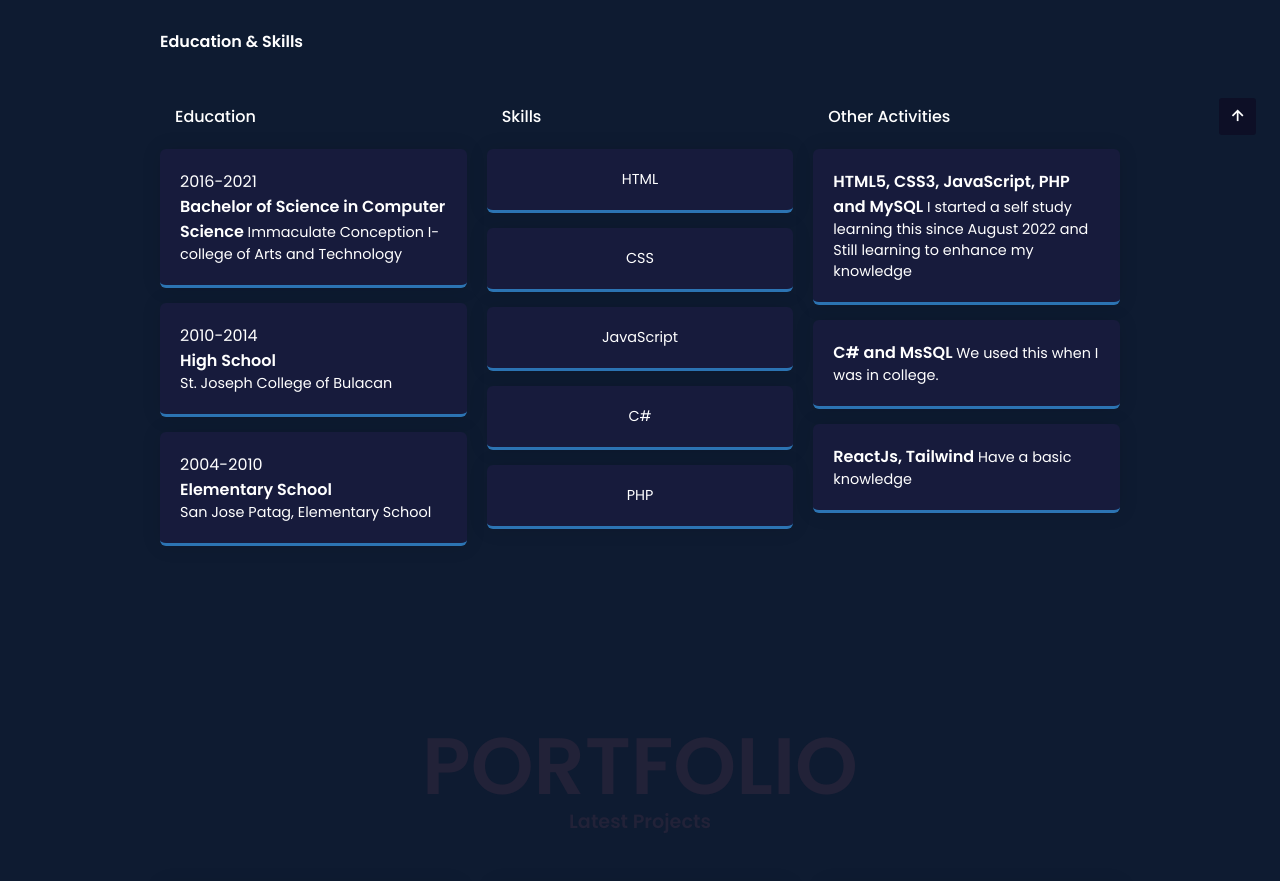
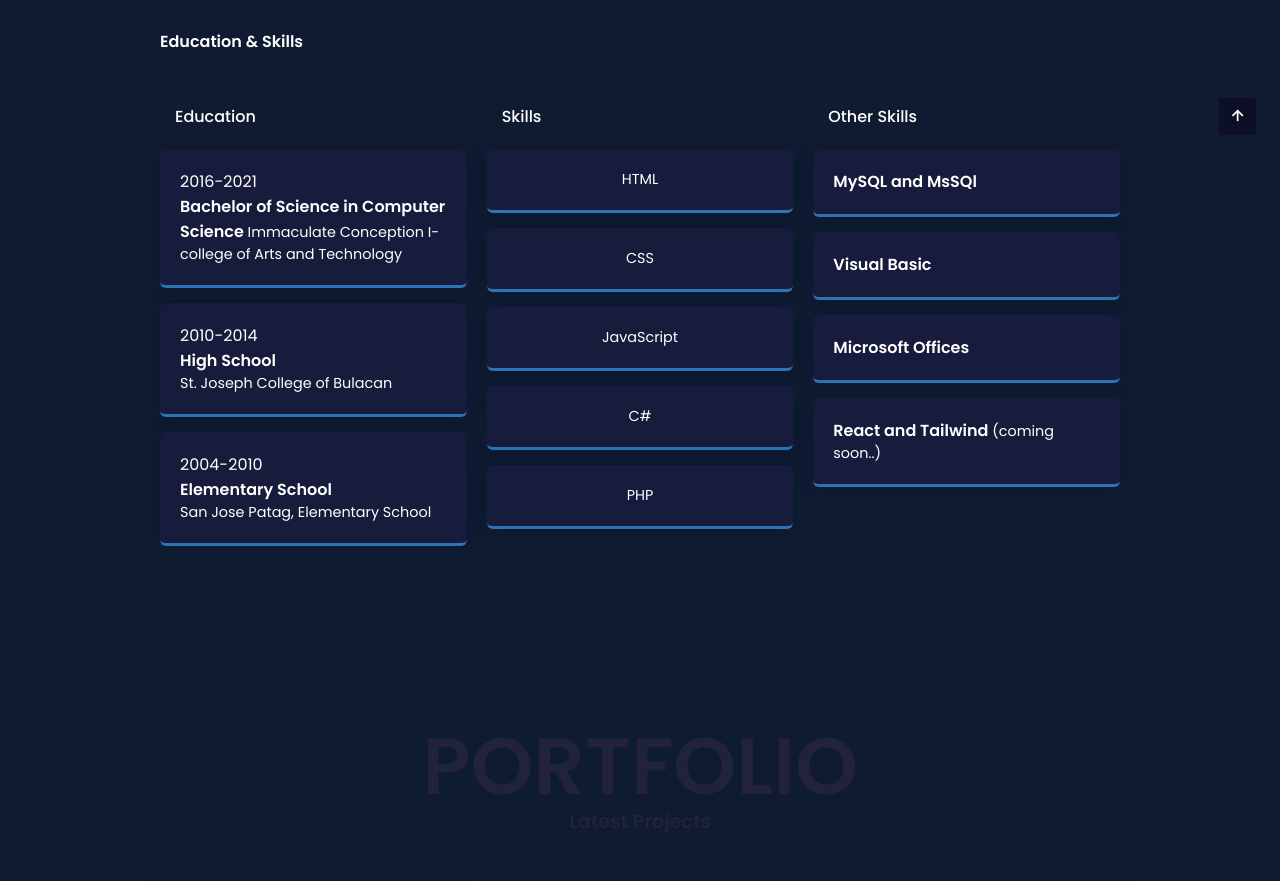
Before and after one commit to macaraigmariongithub/macaraigmarion.com, a plain HTML site: page index.html in a window 1280 px wide. Shown: the part 1465-2346 px from the top of the page. Drawn offline with nearby package versions, Linux system fonts and the light colour scheme.

Commit message:
Update index.html

```diff
--- a/index.html
+++ b/index.html
@@ -153,18 +153,22 @@
                     </ul>
                 </div>
                 <div class="education">
-                    <h4><label>Other Activities</label></h4>
+                    <h4><label>Other Skills</label></h4>
                     <ul class="edu-list">
-                        <li class="item">
-                            <p><span>HTML5, CSS3, JavaScript, PHP and MySQL</span> I started a self study learning this since August 2022 and Still learning to enhance my knowledge </p>
+                         <li class="item">
+                            <p><span>MySQL and MsSQl</span></p>
                         </li>
 
                         <li class="item">
-                            <p><span>C# and MsSQL</span> We used this when I was in college. </p>
+                            <p><span>Visual Basic</span></p>
                         </li>
 
                         <li class="item">
-                            <p><span>ReactJs, Tailwind</span> Have a basic knowledge </p>
+                            <p><span>Microsoft Offices</span></p>
+                        </li>
+
+                        <li class="item">
+                            <p><span>React and Tailwind</span> (coming soon..) </p>
                         </li>
                     </ul>
                 </div>
```
